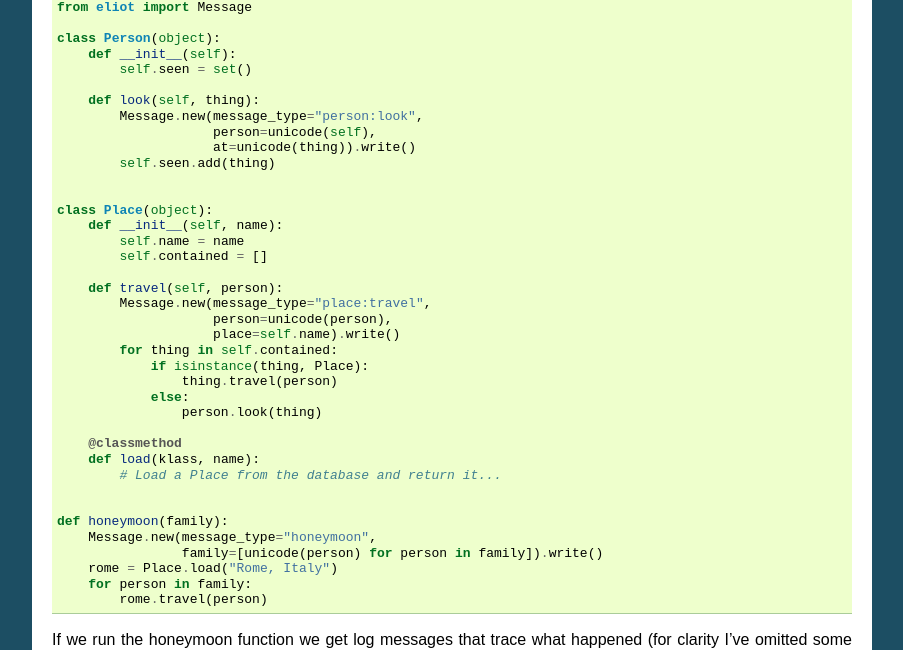
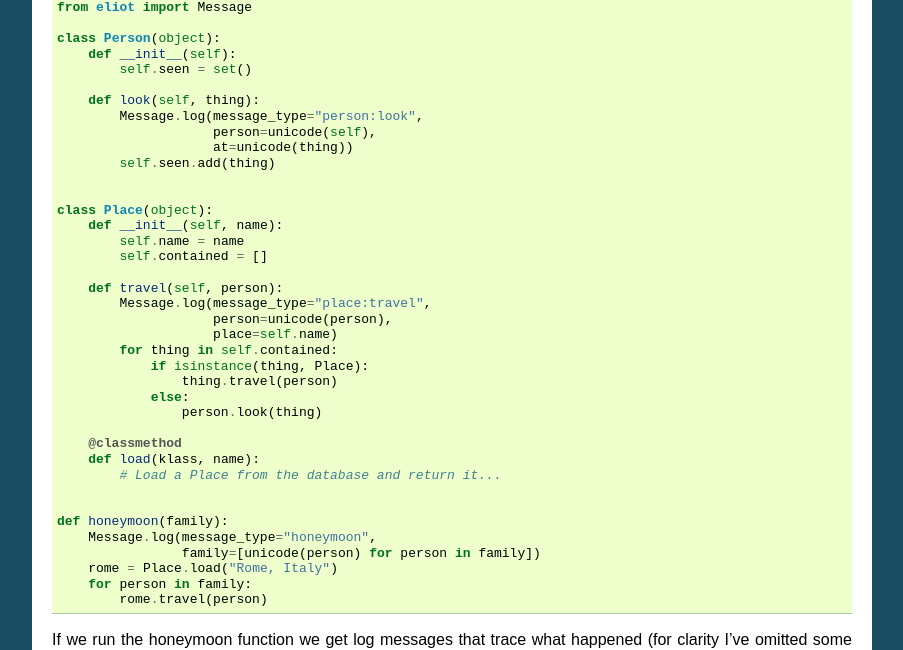
Before and after one commit to itamarst/eliot, a Sphinx documentation site: the page built from docs/source/introduction.rst, in a window 1280 px wide and 1400 px high, scrolled down 1488 px. Shown: the part 151-801 px from the top of the window, without its empty margins (198-1101 px from the left). Built offline with Sphinx 7.4.7, drawn with Linux system fonts in a browser that asks for light colours.

Commit message:
Use Message.log consistently.

```diff
--- a/docs/source/fields.rst
+++ b/docs/source/fields.rst
@@ -25,9 +25,9 @@ Consider the following code sample:
      from eliot import start_action, Message
 
      with start_action(action_type=u"parent"):
-         Message.new(x="1").write()
+         Message.log(x="1")
          with start_action(action_type=u"child"):
-             Message.new(x="2").write()
+             Message.log(x="2")
 
 If you sort the resulting messages by their ``task_level`` you will get the tree of messages:
 
--- a/docs/source/introduction.rst
+++ b/docs/source/introduction.rst
@@ -74,9 +74,9 @@ For simplicity's sake this example focuses on problems 1 and 3; problem 2 is cov
           self.seen = set()
 
       def look(self, thing):
-          Message.new(message_type="person:look",
+          Message.log(message_type="person:look",
                       person=unicode(self),
-                      at=unicode(thing)).write()
+                      at=unicode(thing))
           self.seen.add(thing)
 
 
@@ -86,9 +86,9 @@ For simplicity's sake this example focuses on problems 1 and 3; problem 2 is cov
           self.contained = []
 
       def travel(self, person):
-          Message.new(message_type="place:travel",
+          Message.log(message_type="place:travel",
                       person=unicode(person),
-                      place=self.name).write()
+                      place=self.name)
           for thing in self.contained:
               if isinstance(thing, Place):
                   thing.travel(person)
@@ -101,8 +101,8 @@ For simplicity's sake this example focuses on problems 1 and 3; problem 2 is cov
 
 
   def honeymoon(family):
-      Message.new(message_type="honeymoon",
-                  family=[unicode(person) for person in family]).write()
+      Message.log(message_type="honeymoon",
+                  family=[unicode(person) for person in family])
       rome = Place.load("Rome, Italy")
       for person in family:
           rome.travel(person)
@@ -141,9 +141,9 @@ In our example we have one task (the honeymoon), an action (travel). We will lea
           self.seen = set()
 
       def look(self, thing):
-          Message.new(message_type="person:look",
+          Message.log(message_type="person:look",
                       person=unicode(self),
-                      at=unicode(thing)).write()
+                      at=unicode(thing))
           self.seen.add(thing)
 
 
```
Also changed, not shown: 3 other files.
